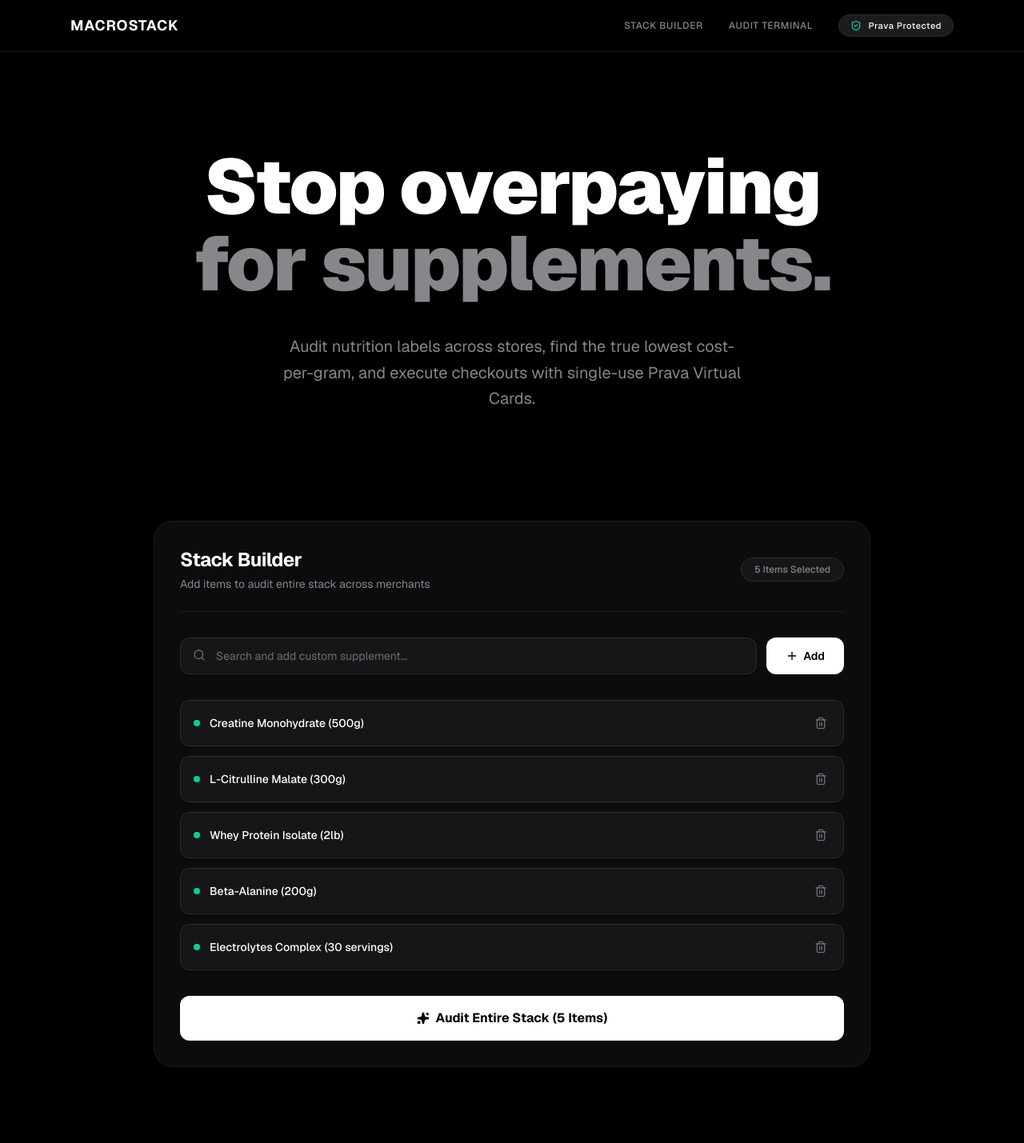
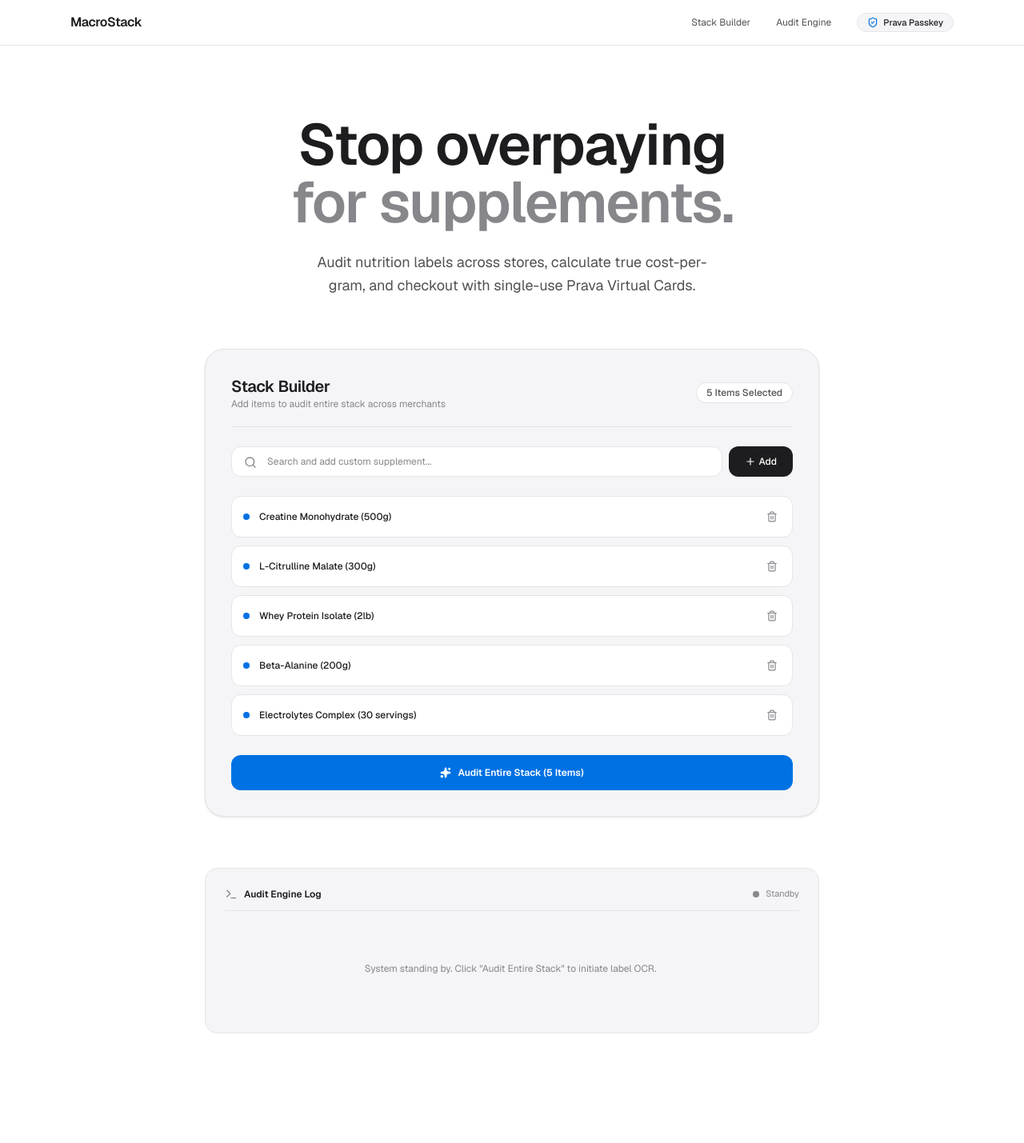
Before and after one commit to ParFaNox/macro-stack, a Next.js app: page / in a window 1280 px wide. Shown: the top 1429 px of the page at 80% size. After the commit the page ends 1356 px from the top, so only its background shows below. Built offline with nearby package versions, Linux system fonts and the light colour scheme.

Commit message:
style: Apple Store demo light chic minimalist UI overhaul

```diff
--- a/src/app/page.tsx
+++ b/src/app/page.tsx
@@ -13,7 +13,8 @@ import {
   Search,
   Plus,
   Trash2,
-  ShieldCheck
+  ShieldCheck,
+  Check
 } from "lucide-react";
 
 export default function Dashboard() {
@@ -126,7 +127,7 @@ export default function Dashboard() {
       timestamp: new Date().toISOString(),
       step: "CARD_MINTING",
       status: "SUCCESS",
-      message: `Prava Card Minted: ${card.cardNumber.slice(0, 4)} **** **** ${card.cardNumber.slice(-4)} (Hard-Capped at $${totalCost.toFixed(2)})`,
+      message: `Prava Single-Use Card Minted: ${card.cardNumber.slice(0, 4)} **** **** ${card.cardNumber.slice(-4)} (Hard-Capped at $${totalCost.toFixed(2)})`,
       metadata: { cardStatus: card.status, isSingleUse: card.isSingleUse },
     };
     setReasoningLogs((prev) => [...prev, logCard]);
@@ -151,31 +152,31 @@ export default function Dashboard() {
   const netSavings = originalTotal - auditedTotal;
 
   return (
-    <div className="min-h-screen bg-[#000000] text-[#f5f5f7] font-sans selection:bg-white selection:text-black antialiased">
+    <div className="min-h-screen bg-[#ffffff] text-[#1d1d1f] font-sans selection:bg-[#0071e3] selection:text-white antialiased">
       <Navbar />
 
-      <main className="max-w-6xl mx-auto px-6 py-20 space-y-24">
-        {/* TESLA-STYLE MASSIVE HERO */}
-        <section className="text-center space-y-6 max-w-4xl mx-auto py-10">
-          <h1 className="text-5xl sm:text-7xl md:text-8xl font-black tracking-tight text-white leading-none">
+      <main className="max-w-5xl mx-auto px-6 py-16 space-y-16">
+        {/* APPLE-STYLE CHIC HERO */}
+        <section className="text-center space-y-4 max-w-3xl mx-auto pt-6">
+          <h1 className="text-4xl sm:text-6xl md:text-7xl font-semibold tracking-tight text-[#1d1d1f] leading-none">
             Stop overpaying <br />
             <span className="text-[#86868b]">for supplements.</span>
           </h1>
 
-          <p className="text-[#86868b] text-lg sm:text-xl font-normal max-w-xl mx-auto leading-relaxed pt-4">
-            Audit nutrition labels across stores, find the true lowest cost-per-gram, and execute checkouts with single-use Prava Virtual Cards.
+          <p className="text-[#515154] text-base sm:text-lg font-normal max-w-lg mx-auto leading-relaxed pt-2">
+            Audit nutrition labels across stores, calculate true cost-per-gram, and checkout with single-use Prava Virtual Cards.
           </p>
         </section>
 
         {/* STACK BUILDER CARD SECTION */}
-        <section id="stack-builder" className="max-w-4xl mx-auto space-y-8">
-          <div className="rounded-3xl bg-[#0c0c0e] border border-[#1c1c1e] p-8 space-y-8 shadow-2xl">
-            <div className="flex flex-col sm:flex-row sm:items-center justify-between gap-4 pb-6 border-b border-[#1c1c1e]">
+        <section id="stack-builder" className="max-w-3xl mx-auto space-y-6">
+          <div className="rounded-3xl bg-[#f5f5f7] border border-[#e5e5e7] p-8 space-y-6 shadow-sm">
+            <div className="flex flex-col sm:flex-row sm:items-center justify-between gap-2 pb-5 border-b border-[#e5e5e7]">
               <div>
-                <h2 className="text-2xl font-bold text-white tracking-tight">Stack Builder</h2>
-                <p className="text-sm text-[#86868b] mt-1">Add items to audit entire stack across merchants</p>
+                <h2 className="text-xl font-semibold text-[#1d1d1f] tracking-tight">Stack Builder</h2>
+                <p className="text-xs text-[#86868b]">Add items to audit entire stack across merchants</p>
               </div>
-              <span className="text-xs text-[#86868b] bg-[#161618] px-4 py-1.5 rounded-full border border-[#2c2c2e] self-start sm:self-auto font-medium">
+              <span className="text-xs text-[#515154] bg-white px-3 py-1 rounded-full border border-[#e5e5e7] self-start sm:self-auto font-medium">
                 {stackCart.length} Items Selected
               </span>
             </div>
@@ -186,43 +187,43 @@ export default function Dashboard() {
                 e.preventDefault();
                 addItemToCart(searchInput);
               }}
-              className="flex gap-3"
+              className="flex gap-2"
             >
               <div className="relative flex-1">
-                <Search className="absolute left-4 top-3.5 w-4 h-4 text-[#6e6e73]" />
+                <Search className="absolute left-4 top-3 w-4 h-4 text-[#86868b]" />
                 <input
                   type="text"
                   placeholder="Search and add custom supplement..."
                   value={searchInput}
                   onChange={(e) => setSearchInput(e.target.value)}
-                  className="w-full pl-11 pr-4 py-3 rounded-xl bg-[#161618] border border-[#2c2c2e] text-white placeholder-[#6e6e73] text-sm focus:outline-none focus:border-white transition-colors"
+                  className="w-full pl-11 pr-4 py-2.5 rounded-xl bg-white border border-[#e5e5e7] text-[#1d1d1f] placeholder-[#86868b] text-xs focus:outline-none focus:border-[#0071e3] transition-colors font-normal"
                 />
               </div>
               <button
                 type="submit"
-                className="px-6 py-3 rounded-xl bg-white hover:bg-[#e8e8ed] text-black font-semibold text-sm transition-all cursor-pointer flex items-center gap-1.5"
+                className="px-5 py-2.5 rounded-xl bg-[#1d1d1f] hover:bg-[#333336] text-white font-medium text-xs transition-all cursor-pointer flex items-center gap-1"
               >
-                <Plus className="w-4 h-4" /> Add
+                <Plus className="w-3.5 h-3.5" /> Add
               </button>
             </form>
 
             {/* ITEM STACK LIST */}
-            <div className="space-y-3">
+            <div className="space-y-2.5">
               {stackCart.map((item, idx) => (
                 <div
                   key={idx}
-                  className="flex items-center justify-between p-4 rounded-xl bg-[#161618] border border-[#2c2c2e] hover:border-[#3c3c3e] transition-colors"
+                  className="flex items-center justify-between p-3.5 rounded-xl bg-white border border-[#e5e5e7] hover:border-[#d2d2d7] transition-colors"
                 >
                   <div className="flex items-center gap-3">
-                    <span className="h-2 w-2 rounded-full bg-emerald-400"></span>
-                    <span className="text-sm font-medium text-white">{item}</span>
+                    <span className="h-2 w-2 rounded-full bg-[#0071e3]"></span>
+                    <span className="text-xs font-medium text-[#1d1d1f]">{item}</span>
                   </div>
                   <button
                     onClick={() => removeItemFromCart(idx)}
-                    className="text-[#6e6e73] hover:text-white p-1 transition-colors cursor-pointer"
+                    className="text-[#86868b] hover:text-[#1d1d1f] p-1 transition-colors cursor-pointer"
                     title="Remove item"
                   >
-                    <Trash2 className="w-4 h-4" />
+                    <Trash2 className="w-3.5 h-3.5" />
                   </button>
                 </div>
               ))}
@@ -232,15 +233,15 @@ export default function Dashboard() {
             <button
               onClick={handleAuditEntireStack}
               disabled={isAuditing || stackCart.length === 0}
-              className="w-full py-4 rounded-xl bg-white hover:bg-[#e8e8ed] text-black font-bold text-base transition-all disabled:opacity-50 cursor-pointer flex items-center justify-center gap-2"
+              className="w-full py-3.5 rounded-xl bg-[#0071e3] hover:bg-[#0077ed] text-white font-semibold text-xs transition-all disabled:opacity-50 cursor-pointer flex items-center justify-center gap-2"
             >
               {isAuditing ? (
                 <>
-                  <RefreshCw className="w-4 h-4 animate-spin" /> Auditing Entire Stack...
+                  <RefreshCw className="w-3.5 h-3.5 animate-spin" /> Auditing Entire Stack...
                 </>
               ) : (
                 <>
-                  <Sparkles className="w-4 h-4 fill-black" /> Audit Entire Stack ({stackCart.length} Items)
+                  <Sparkles className="w-3.5 h-3.5 fill-white" /> Audit Entire Stack ({stackCart.length} Items)
                 </>
               )}
             </button>
@@ -248,33 +249,33 @@ export default function Dashboard() {
         </section>
 
         {/* LOG TERMINAL */}
-        <section id="audit-terminal" className="max-w-4xl mx-auto">
+        <section id="audit-log" className="max-w-3xl mx-auto">
           <AgentReasoningFeed logs={reasoningLogs} isSearching={isAuditing || isCheckoutExecuting} />
         </section>
 
         {/* RESULTS & PRAVA CHECKOUT */}
         {auditedProducts.length > 0 && (
-          <section className="max-w-4xl mx-auto space-y-8 pt-6">
-            <div className="rounded-3xl bg-[#0c0c0e] border border-[#1c1c1e] p-8 space-y-6">
-              <div className="flex justify-between items-end border-b border-[#1c1c1e] pb-6">
+          <section className="max-w-3xl mx-auto space-y-6 pt-4">
+            <div className="rounded-3xl bg-[#f5f5f7] border border-[#e5e5e7] p-8 space-y-6 shadow-sm">
+              <div className="flex justify-between items-end border-b border-[#e5e5e7] pb-5">
                 <div>
-                  <span className="text-xs uppercase tracking-wider text-[#86868b] font-semibold">Audit Result</span>
-                  <h3 className="text-3xl font-bold text-white mt-1">Cheapest Match Found</h3>
+                  <span className="text-xs uppercase tracking-wider text-[#86868b] font-medium">Audit Result</span>
+                  <h3 className="text-2xl font-semibold text-[#1d1d1f] mt-1">Cheapest Store Matches</h3>
                 </div>
                 <div className="text-right">
                   <span className="text-xs text-[#86868b] block">Total Stack Price</span>
-                  <span className="text-3xl font-mono font-bold text-emerald-400">${auditedTotal.toFixed(2)}</span>
+                  <span className="text-2xl font-mono font-bold text-[#0071e3]">${auditedTotal.toFixed(2)}</span>
                 </div>
               </div>
 
-              <div className="grid grid-cols-1 sm:grid-cols-2 gap-4">
+              <div className="grid grid-cols-1 sm:grid-cols-2 gap-3">
                 {auditedProducts.map((prod) => (
-                  <div key={prod.id} className="p-4 rounded-xl bg-[#161618] border border-[#2c2c2e] space-y-2">
-                    <span className="text-[10px] uppercase font-bold text-[#86868b] px-2 py-0.5 rounded bg-[#000000]">
+                  <div key={prod.id} className="p-4 rounded-xl bg-white border border-[#e5e5e7] space-y-1.5">
+                    <span className="text-[10px] uppercase font-semibold text-[#86868b] px-2 py-0.5 rounded bg-[#f5f5f7]">
                       {prod.vendorName}
                     </span>
-                    <h4 className="text-sm font-semibold text-white">{prod.productName}</h4>
-                    <div className="flex justify-between text-xs font-mono pt-1 text-emerald-400">
+                    <h4 className="text-xs font-medium text-[#1d1d1f]">{prod.productName}</h4>
+                    <div className="flex justify-between text-xs font-mono pt-1 text-[#0071e3]">
                       <span>Subscribe & Save Deals</span>
                       <span>${prod.discountedPriceUSD.toFixed(2)}</span>
                     </div>
@@ -283,25 +284,25 @@ export default function Dashboard() {
               </div>
 
               {/* PRAVA ACTION BAR */}
-              <div className="pt-4 flex flex-col sm:flex-row sm:items-center justify-between gap-4 border-t border-[#1c1c1e]">
+              <div className="pt-4 flex flex-col sm:flex-row sm:items-center justify-between gap-4 border-t border-[#e5e5e7]">
                 <div className="flex items-center gap-3">
-                  <ShieldCheck className="w-6 h-6 text-emerald-400" />
+                  <ShieldCheck className="w-5 h-5 text-[#0071e3]" />
                   <div className="text-xs">
-                    <span className="font-semibold text-white block">One-Click Prava Virtual Card</span>
-                    <span className="text-[#86868b]">Card hard-capped to ${auditedTotal.toFixed(2)} & auto-expires post-purchase</span>
+                    <span className="font-semibold text-[#1d1d1f] block">One-Click Prava Virtual Card</span>
+                    <span className="text-[#86868b]">Card hard-capped to ${auditedTotal.toFixed(2)} & auto-expires post-checkout</span>
                   </div>
                 </div>
 
                 {checkoutComplete ? (
-                  <span className="text-xs font-semibold text-emerald-400 bg-emerald-500/10 px-4 py-2.5 rounded-xl border border-emerald-500/20 flex items-center gap-2">
+                  <span className="text-xs font-medium text-[#0071e3] bg-white px-4 py-2 rounded-xl border border-[#e5e5e7] flex items-center gap-1.5">
                     <CheckCircle2 className="w-4 h-4" /> All Checkouts Placed & Card Expired
                   </span>
                 ) : (
                   <button
                     onClick={() => setIsPasskeyModalOpen(true)}
-                    className="py-3 px-6 rounded-xl bg-white hover:bg-[#e8e8ed] text-black font-bold text-xs uppercase tracking-wider transition-colors cursor-pointer flex items-center gap-2"
+                    className="py-2.5 px-5 rounded-xl bg-[#1d1d1f] hover:bg-[#333336] text-white font-semibold text-xs transition-colors cursor-pointer flex items-center gap-1.5"
                   >
-                    Authorize Passkey & Buy Stack <ArrowRight className="w-4 h-4" />
+                    Authorize Passkey & Checkout <ArrowRight className="w-3.5 h-3.5" />
                   </button>
                 )}
               </div>
--- a/src/components/agent-reasoning-feed.tsx
+++ b/src/components/agent-reasoning-feed.tsx
@@ -10,38 +10,38 @@ interface Props {
 
 export function AgentReasoningFeed({ logs, isSearching }: Props) {
   return (
-    <div className="rounded-2xl bg-[#0c0c0e] border border-[#1c1c1e] p-6 space-y-4 font-sans text-xs">
-      <div className="flex items-center justify-between pb-3 border-b border-[#1c1c1e]">
-        <div className="flex items-center gap-2 text-white font-medium">
+    <div className="rounded-2xl bg-[#f5f5f7] border border-[#e5e5e7] p-6 space-y-4 font-sans text-xs">
+      <div className="flex items-center justify-between pb-3 border-b border-[#e5e5e7]">
+        <div className="flex items-center gap-2 text-[#1d1d1f] font-semibold">
           <Terminal className="w-4 h-4 text-[#86868b]" />
-          <span>Audit Engine Logs</span>
+          <span>Audit Engine Log</span>
         </div>
         <div className="flex items-center gap-2">
-          <span className={`h-2 w-2 rounded-full ${isSearching ? "bg-emerald-400 animate-pulse" : "bg-[#2c2c2e]"}`}></span>
+          <span className={`h-2 w-2 rounded-full ${isSearching ? "bg-[#0071e3] animate-pulse" : "bg-[#86868b]"}`}></span>
           <span className="text-[11px] text-[#86868b]">
-            {isSearching ? "Processing..." : "Ready"}
+            {isSearching ? "Processing..." : "Standby"}
           </span>
         </div>
       </div>
 
       <div className="space-y-3 max-h-72 overflow-y-auto pr-1">
         {logs.length === 0 ? (
-          <div className="text-[#6e6e73] py-12 text-center text-xs">
-            System standing by. Click "Audit Entire Stack" to initiate OCR.
+          <div className="text-[#86868b] py-12 text-center text-xs font-normal">
+            System standing by. Click "Audit Entire Stack" to initiate label OCR.
           </div>
         ) : (
           logs.map((log) => (
             <div
               key={log.id}
-              className="p-3.5 rounded-xl bg-[#161618] border border-[#2c2c2e] space-y-1.5"
+              className="p-3.5 rounded-xl bg-white border border-[#e5e5e7] space-y-1"
             >
               <div className="flex items-center justify-between text-[11px] text-[#86868b]">
-                <span className="font-semibold text-white uppercase tracking-wider">{log.step}</span>
+                <span className="font-semibold text-[#1d1d1f] uppercase tracking-wider">{log.step}</span>
                 <span className="font-mono">{new Date(log.timestamp).toLocaleTimeString()}</span>
               </div>
-              <p className="text-[#f5f5f7] leading-relaxed text-xs">{log.message}</p>
+              <p className="text-[#1d1d1f] leading-relaxed text-xs font-normal">{log.message}</p>
               {log.metadata && (
-                <pre className="mt-2 p-2.5 rounded-lg bg-[#000000] text-emerald-400 font-mono text-[10px] overflow-x-auto border border-[#2c2c2e]">
+                <pre className="mt-2 p-2.5 rounded-lg bg-[#f5f5f7] text-[#0071e3] font-mono text-[10px] overflow-x-auto border border-[#e5e5e7]">
                   {JSON.stringify(log.metadata, null, 2)}
                 </pre>
               )}
--- a/src/components/navbar.tsx
+++ b/src/components/navbar.tsx
@@ -5,18 +5,18 @@ import { ShieldCheck } from "lucide-react";
 
 export function Navbar() {
   return (
-    <header className="sticky top-0 z-50 bg-[#000000]/90 backdrop-blur-md border-b border-[#161618]">
-      <div className="max-w-6xl mx-auto px-6 h-16 flex items-center justify-between">
-        <Link href="/" className="font-bold text-lg tracking-wider uppercase text-white hover:opacity-80 transition-opacity">
+    <header className="sticky top-0 z-50 bg-[#ffffff]/80 backdrop-blur-md border-b border-[#e5e5e7]">
+      <div className="max-w-6xl mx-auto px-6 h-14 flex items-center justify-between">
+        <Link href="/" className="font-semibold text-base tracking-tight text-[#1d1d1f] hover:opacity-70 transition-opacity">
           MacroStack
         </Link>
 
-        <nav className="flex items-center gap-8 text-xs tracking-wider uppercase font-medium text-[#86868b]">
-          <a href="#stack-builder" className="hover:text-white transition-colors">Stack Builder</a>
-          <a href="#audit-terminal" className="hover:text-white transition-colors">Audit Terminal</a>
-          <div className="flex items-center gap-2 text-white bg-[#1c1c1e] px-3.5 py-1.5 rounded-full border border-[#2c2c2e]">
-            <ShieldCheck className="w-3.5 h-3.5 text-emerald-400" />
-            <span className="text-[11px] normal-case">Prava Protected</span>
+        <nav className="flex items-center gap-8 text-xs font-normal text-[#515154]">
+          <a href="#stack-builder" className="hover:text-[#1d1d1f] transition-colors">Stack Builder</a>
+          <a href="#audit-log" className="hover:text-[#1d1d1f] transition-colors">Audit Engine</a>
+          <div className="flex items-center gap-1.5 text-[#1d1d1f] bg-[#f5f5f7] px-3 py-1 rounded-full text-[11px] font-medium border border-[#e5e5e7]">
+            <ShieldCheck className="w-3.5 h-3.5 text-[#0071e3]" />
+            <span>Prava Passkey</span>
           </div>
         </nav>
       </div>
```
